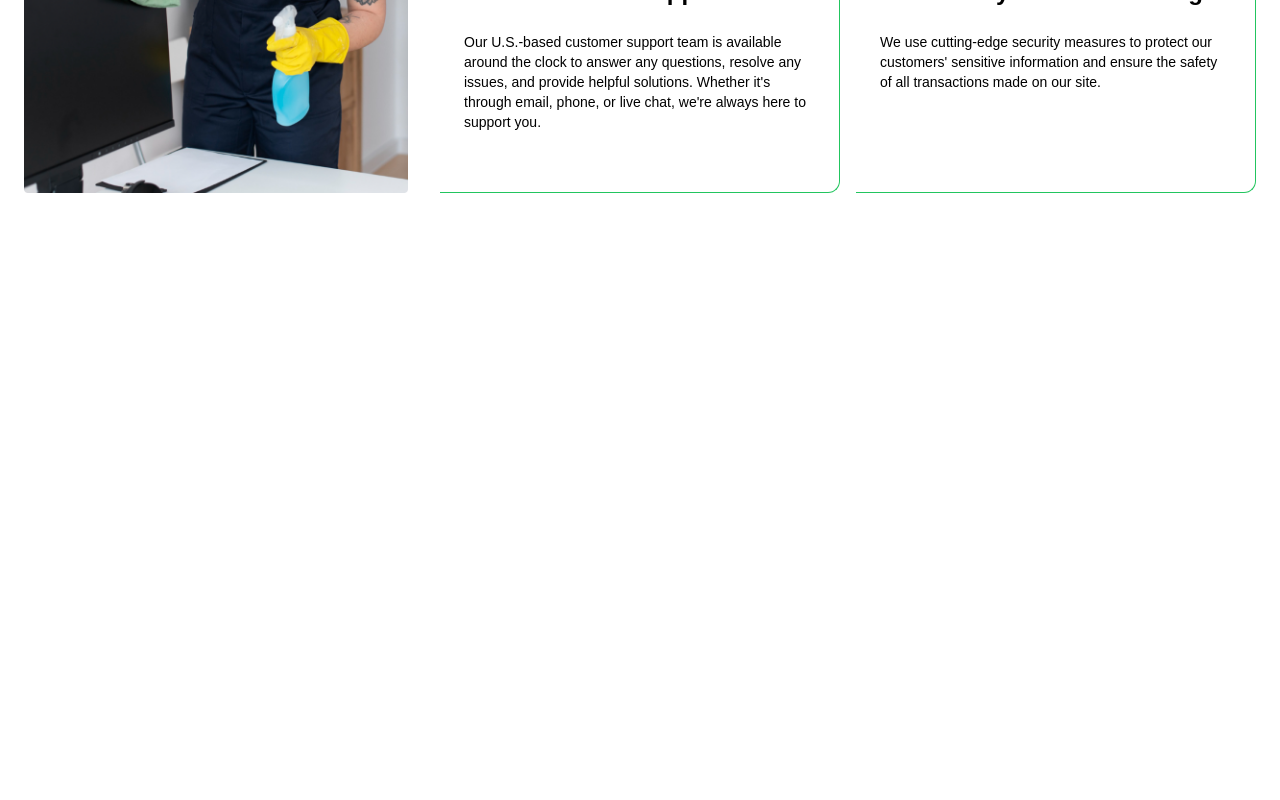
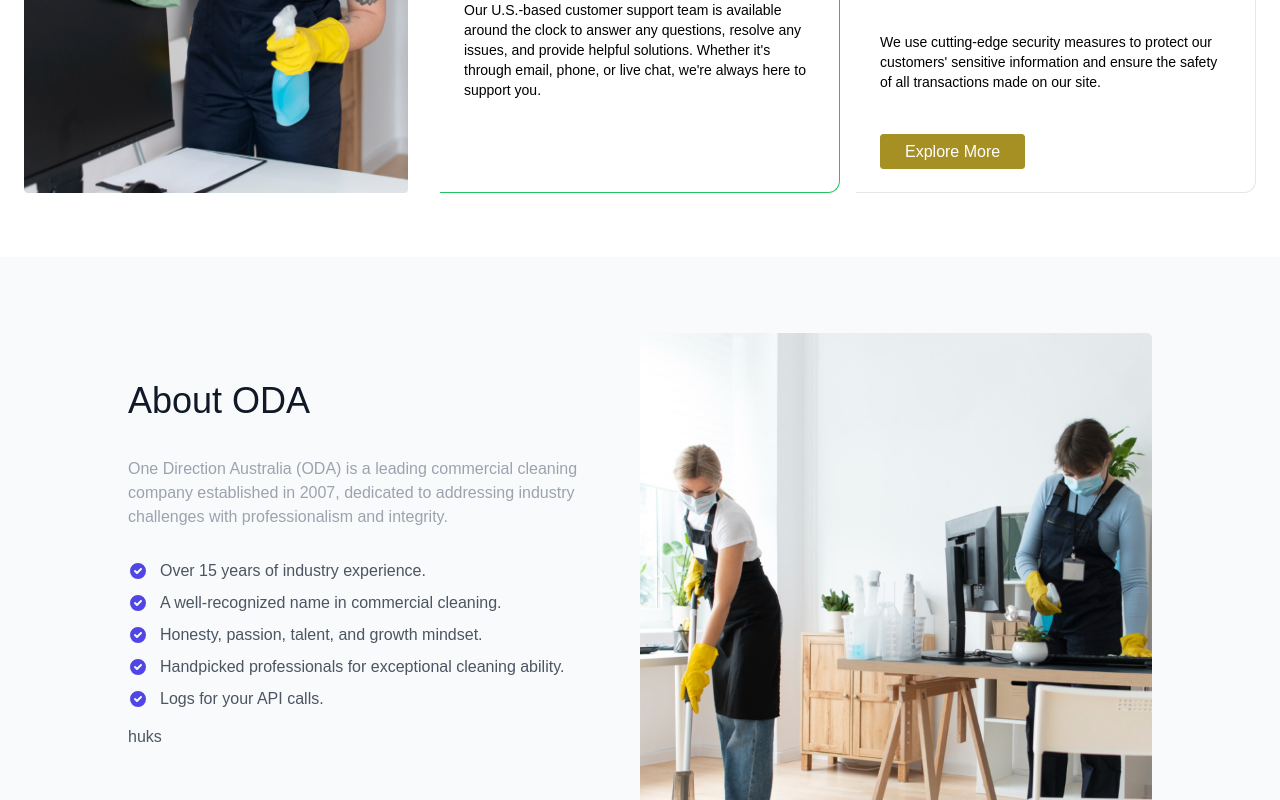
Before and after one commit to ceejay077/oda-new-one, a Next.js app: page / in a window 1280 px wide. Shown: the part 1660-2460 px from the top of the page. Before the commit the page ends 1917 px from the top, so only its background shows below. Built offline with nearby package versions, Linux system fonts and the light colour scheme.

Commit message:
upto about section - home

```diff
--- /dev/null
+++ b/app/about/page.tsx
@@ -0,0 +1,5 @@
+import React from "react";
+
+export default function Hello() {
+  return <div>Hello</div>;
+}
--- /dev/null
+++ b/app/components/about.tsx
@@ -0,0 +1,171 @@
+import React from "react";
+import Figures from "./sub-components/aboutFigurs";
+
+export default function about() {
+  return (
+    <div>
+      <div className="relative flex min-h-screen flex-col justify-center overflow-hidden bg-gray-50 pt-6 sm:py-12  ">
+        <div className="w-full items-center mx-auto max-w-screen-lg ">
+          <div className="group grid w-full grid-cols-2">
+            <div>
+              <div className="pr-12 mt-12">
+                <h2 className="text-4xl text-gray-900 mb-9">About ODA</h2>
+                <p className="peer mb-6 text-gray-400">
+                  One Direction Australia (ODA) is a leading commercial cleaning
+                  company established in 2007, dedicated to addressing industry
+                  challenges with professionalism and integrity.
+                </p>
+                <div>
+                  <div>
+                    <ul className="mt-8 space-y-3 font-medium">
+                      <li className="flex items-start lg:col-span-1">
+                        <div className="flex-shrink-0">
+                          <svg
+                            className="w-5 h-5 text-indigo-600"
+                            fill="currentColor"
+                            viewBox="0 0 20 20"
+                          >
+                            <path
+                              fill-rule="evenodd"
+                              d="M10 18a8 8 0 100-16 8 8 0 000 16zm3.707-9.293a1 1 0 00-1.414-1.414L9 10.586 7.707 9.293a1 1 0 00-1.414 1.414l2 2a1 1 0 001.414 0l4-4z"
+                              clip-rule="evenodd"
+                            ></path>
+                          </svg>
+                        </div>
+                        <p className="ml-3 leading-5 text-gray-600">
+                          Over 15 years of industry experience.
+                        </p>
+                      </li>
+                      <li className="flex items-start mt-5 lg:col-span-1 lg:mt-0">
+                        <div className="flex-shrink-0">
+                          <svg
+                            className="w-5 h-5 text-indigo-600"
+                            fill="currentColor"
+                            viewBox="0 0 20 20"
+                          >
+                            <path
+                              fill-rule="evenodd"
+                              d="M10 18a8 8 0 100-16 8 8 0 000 16zm3.707-9.293a1 1 0 00-1.414-1.414L9 10.586 7.707 9.293a1 1 0 00-1.414 1.414l2 2a1 1 0 001.414 0l4-4z"
+                              clip-rule="evenodd"
+                            ></path>
+                          </svg>
+                        </div>
+                        <p className="ml-3 leading-5 text-gray-600">
+                          A well-recognized name in commercial cleaning.
+                        </p>
+                      </li>
+                      <li className="flex items-start mt-5 lg:col-span-1 lg:mt-0">
+                        <div className="flex-shrink-0">
+                          <svg
+                            className="w-5 h-5 text-indigo-600"
+                            fill="currentColor"
+                            viewBox="0 0 20 20"
+                          >
+                            <path
+                              fill-rule="evenodd"
+                              d="M10 18a8 8 0 100-16 8 8 0 000 16zm3.707-9.293a1 1 0 00-1.414-1.414L9 10.586 7.707 9.293a1 1 0 00-1.414 1.414l2 2a1 1 0 001.414 0l4-4z"
+                              clip-rule="evenodd"
+                            ></path>
+                          </svg>
+                        </div>
+                        <p className="ml-3 leading-5 text-gray-600">
+                          Honesty, passion, talent, and growth mindset.
+                        </p>
+                      </li>
+                      <li className="flex items-start mt-5 lg:col-span-1 lg:mt-0">
+                        <div className="flex-shrink-0">
+                          <svg
+                            className="w-5 h-5 text-indigo-600"
+                            fill="currentColor"
+                            viewBox="0 0 20 20"
+                          >
+                            <path
+                              fill-rule="evenodd"
+                              d="M10 18a8 8 0 100-16 8 8 0 000 16zm3.707-9.293a1 1 0 00-1.414-1.414L9 10.586 7.707 9.293a1 1 0 00-1.414 1.414l2 2a1 1 0 001.414 0l4-4z"
+                              clip-rule="evenodd"
+                            ></path>
+                          </svg>
+                        </div>
+                        <p className="ml-3 leading-5 text-gray-600">
+                          Handpicked professionals for exceptional cleaning
+                          ability.
+                        </p>
+                      </li>
+                      <li className="flex items-start mt-5 lg:col-span-1 lg:mt-0">
+                        <div className="flex-shrink-0">
+                          <svg
+                            className="w-5 h-5 text-indigo-600"
+                            fill="currentColor"
+                            viewBox="0 0 20 20"
+                          >
+                            <path
+                              fill-rule="evenodd"
+                              d="M10 18a8 8 0 100-16 8 8 0 000 16zm3.707-9.293a1 1 0 00-1.414-1.414L9 10.586 7.707 9.293a1 1 0 00-1.414 1.414l2 2a1 1 0 001.414 0l4-4z"
+                              clip-rule="evenodd"
+                            ></path>
+                          </svg>
+                        </div>
+                        <p className="ml-3 leading-5 text-gray-600">
+                          Logs for your API calls.
+                        </p>
+                      </li>
+                    </ul>
+                  </div>
+                </div>
+
+                {/* ------------------------------------------------------------------ */}
+
+                <div className="mt-4 text-gray-600">huks</div>
+              </div>
+            </div>
+
+            {/* <div className="pr-16 relative flex flex-col before:block before:absolute before:h-1/6 before:w-4 before:bg-blue-500 before:bottom-0 before:right-0 before:rounded-lg  before:transition-all group-hover:before:bg-orange-300 overflow-hidden">
+              <div className="absolute top-0 right-0 bg-blue-500 w-4/6 px-12 py-14 flex flex-col justify-center rounded-xl group-hover:bg-sky-600 transition-all ">
+                <span className="block mb-10 font-bold group-hover:text-orange-300">
+                  HERE WE ARE
+                </span>
+                <h2 className="text-white font-bold text-3xl">
+                  What started as a tiny team mostly dedicated to Air Quality
+                  has grown.
+                </h2>
+              </div>
+              <a
+                className="font-bold text-sm flex mt-2 mb-8 items-center gap-2"
+                href=""
+              >
+                <span>MORE ABOUT US</span>
+                <svg
+                  xmlns="http://www.w3.org/2000/svg"
+                  fill="none"
+                  viewBox="0 0 24 24"
+                  stroke-width="1.5"
+                  stroke="currentColor"
+                  className="w-6 h-6"
+                >
+                  <path
+                    stroke-linecap="round"
+                    stroke-linejoin="round"
+                    d="M13.5 4.5 21 12m0 0-7.5 7.5M21 12H3"
+                  />
+                </svg>
+              </a>
+              <div className="rounded-xl overflow-hidden">
+                <img src="https://picsum.photos/800/800" alt="" />
+              </div>
+            </div> */}
+
+            <div>
+              <div className="">
+                <img
+                  className="max-w-[760] max-h-[960] md:w-full mx-auto"
+                  src="/images/homePage/about.png"
+                  alt="can_help_banner"
+                />
+              </div>
+            </div>
+          </div>
+        </div>
+      </div>
+    </div>
+  );
+}
--- a/app/components/services.tsx
+++ b/app/components/services.tsx
@@ -62,15 +62,23 @@ export default function Services() {
             </div>
 
             <div className="w-full sm:w-1/2 mb-4 px-2">
-              <div className="h-full py-4 px-6 border border-green-500 border-t-0 border-l-0 rounded-br-xl">
+              <div className="h-full py-4 px-6 border border-t-0 border-l-0 rounded-br-xl">
                 <h3 className="text-2xl font-bold mb-6">
-                  Secure Payment Processing
+                  Borem ipsum dolor sit amet, consectetur?
                 </h3>
                 <p className="text-sm">
                   We use cutting-edge security measures to protect our
                   customers' sensitive information and ensure the safety of all
                   transactions made on our site.
                 </p>
+                <div className="mt-12">
+                  <a
+                    className="px-6 py-2 min-w-[120px] text-center text-white bg-buttonColor border border-buttonColor rounded active:text-violet-500 hover:bg-transparent hover:text-violet-600 focus:outline-none focus:ring"
+                    href="/download"
+                  >
+                    Explore More
+                  </a>
+                </div>
               </div>
             </div>
           </div>
--- /dev/null
+++ b/app/components/sub-components/aboutFigurs.tsx
@@ -0,0 +1,13 @@
+import React from "react";
+
+export default function Figures() {
+  return (
+    <div>
+      <div className="flex justify-between">
+        <div>01</div>
+        <div>02</div>
+        <div>03</div>
+      </div>
+    </div>
+  );
+}
--- a/app/page.tsx
+++ b/app/page.tsx
@@ -3,6 +3,7 @@ import Header from "./components/header";
 import Hero from "./components/hero";
 import Logos from "./components/logos";
 import Services from "./components/services";
+import About from "./components/about";
 
 export default function Home() {
   return (
@@ -12,6 +13,7 @@ export default function Home() {
       <Hero />
       <Logos />
       <Services />
+      <About />
     </div>
   );
 }
```
Also changed, not shown: public/images/homePage/about.png (added).
